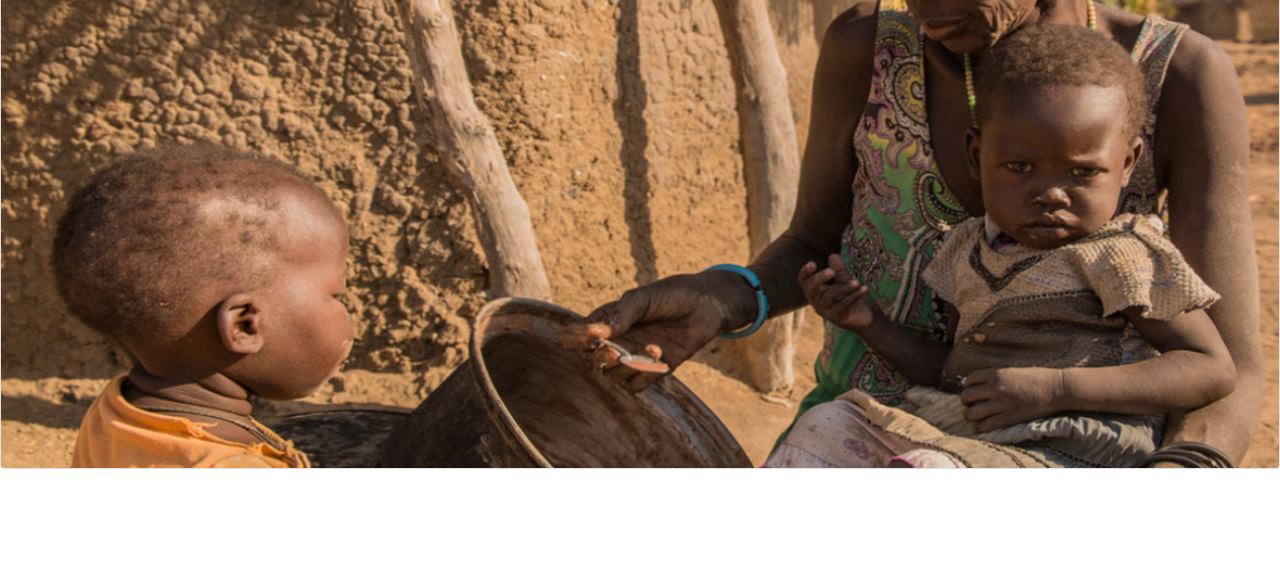
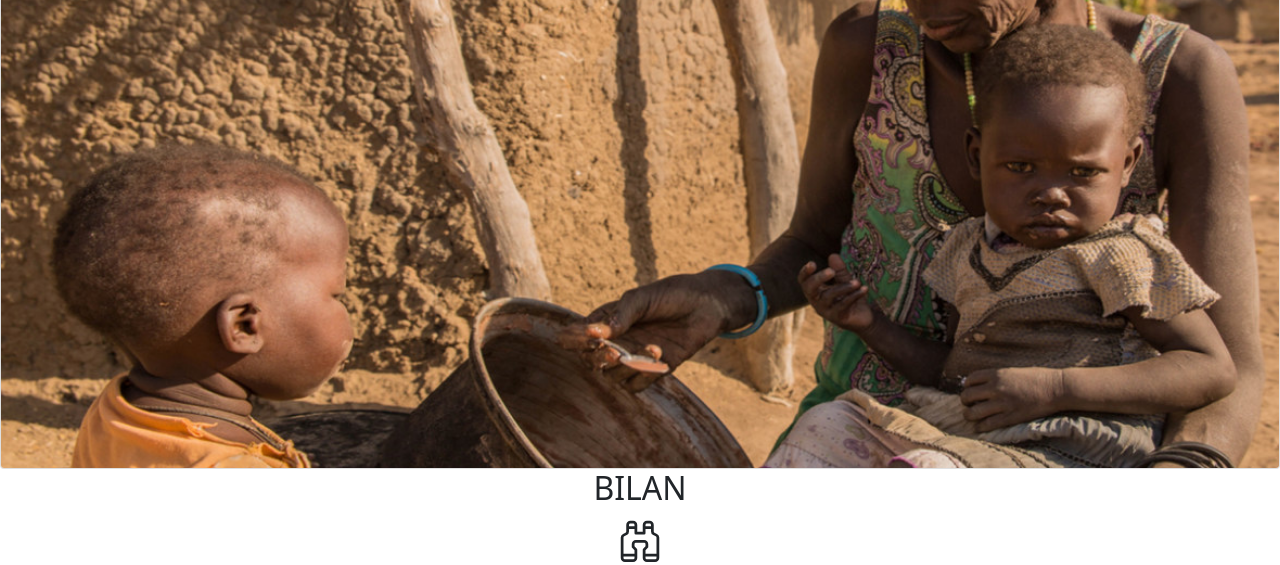
Before and after one commit to FawazMohamed34/stop-faim, a plain HTML site: page index.html in a window 1280 px wide. Shown: the part 252-817 px from the top of the page. Drawn offline with Linux system fonts and the light colour scheme.

Commit message:
Create a box BILAN and logo

```diff
--- a/index.html
+++ b/index.html
@@ -40,5 +40,15 @@
           <p class="card-text"><p>La pauvrete sous sa forme la plus cruel</p>
         </div>
       </div>
+
+      <!--BOITES BILAN ET son LOGO-->
+      <div class="row row-cols-1">
+        <div class="col text-center">
+            <h2 class="col">BILAN</h2>
+            <svg xmlns="http://www.w3.org/2000/svg" width="44px" height="50px" fill="currentColor" class="bi bi-binoculars svgBilan" viewBox="0 0 16 16">
+              <path d="M3 2.5A1.5 1.5 0 0 1 4.5 1h1A1.5 1.5 0 0 1 7 2.5V5h2V2.5A1.5 1.5 0 0 1 10.5 1h1A1.5 1.5 0 0 1 13 2.5v2.382a.5.5 0 0 0 .276.447l.895.447A1.5 1.5 0 0 1 15 7.118V14.5a1.5 1.5 0 0 1-1.5 1.5h-3A1.5 1.5 0 0 1 9 14.5v-3a.5.5 0 0 1 .146-.354l.854-.853V9.5a.5.5 0 0 0-.5-.5h-3a.5.5 0 0 0-.5.5v.793l.854.853A.5.5 0 0 1 7 11.5v3A1.5 1.5 0 0 1 5.5 16h-3A1.5 1.5 0 0 1 1 14.5V7.118a1.5 1.5 0 0 1 .83-1.342l.894-.447A.5.5 0 0 0 3 4.882V2.5zM4.5 2a.5.5 0 0 0-.5.5V3h2v-.5a.5.5 0 0 0-.5-.5h-1zM6 4H4v.882a1.5 1.5 0 0 1-.83 1.342l-.894.447A.5.5 0 0 0 2 7.118V13h4v-1.293l-.854-.853A.5.5 0 0 1 5 10.5v-1A1.5 1.5 0 0 1 6.5 8h3A1.5 1.5 0 0 1 11 9.5v1a.5.5 0 0 1-.146.354l-.854.853V13h4V7.118a.5.5 0 0 0-.276-.447l-.895-.447A1.5 1.5 0 0 1 12 4.882V4h-2v1.5a.5.5 0 0 1-.5.5h-3a.5.5 0 0 1-.5-.5V4zm4-1h2v-.5a.5.5 0 0 0-.5-.5h-1a.5.5 0 0 0-.5.5V3zm4 11h-4v.5a.5.5 0 0 0 .5.5h3a.5.5 0 0 0 .5-.5V14zm-8 0H2v.5a.5.5 0 0 0 .5.5h3a.5.5 0 0 0 .5-.5V14z"/>
+            </svg>
+          </div>
+      </div>
 </body>
 </html>
```
